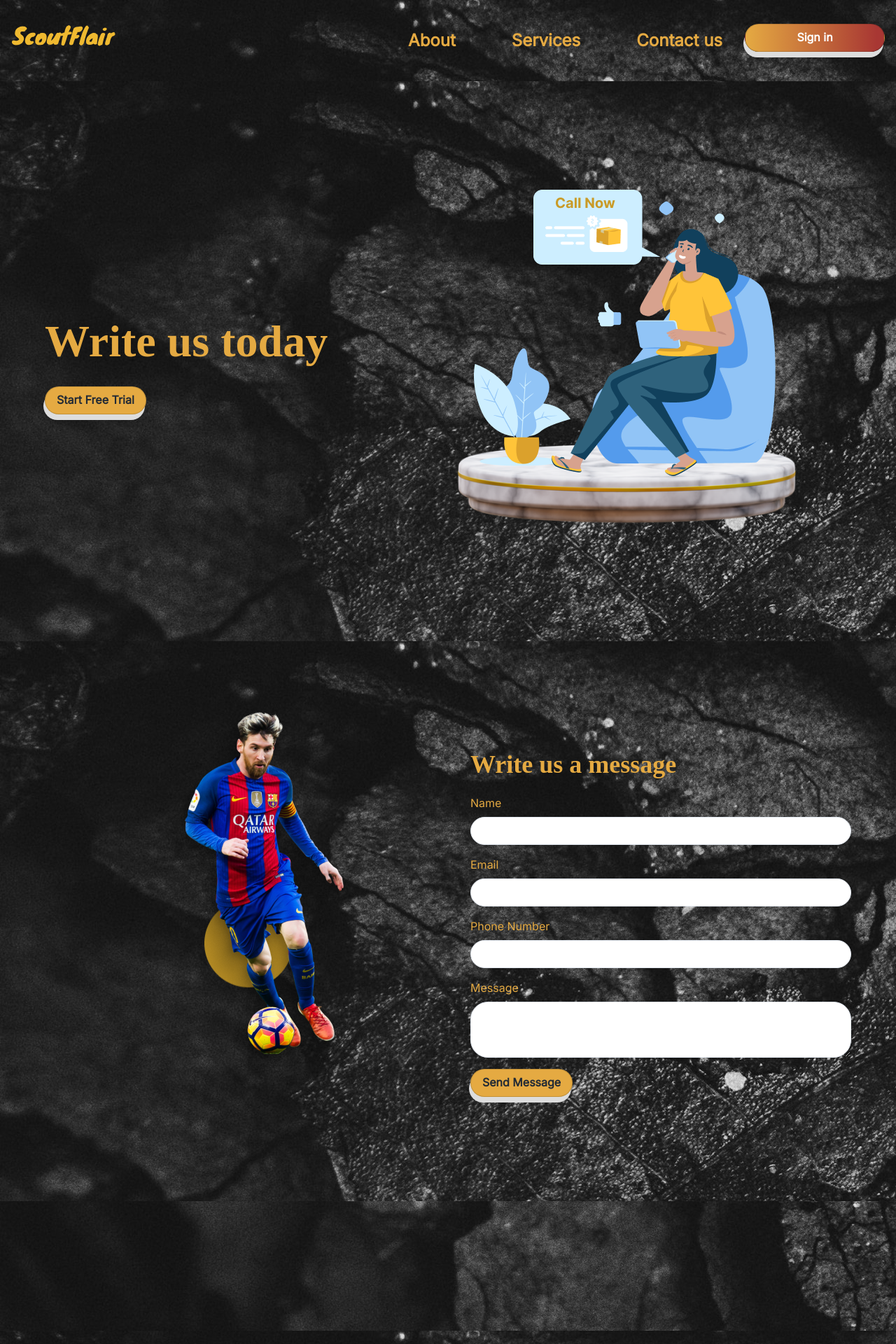
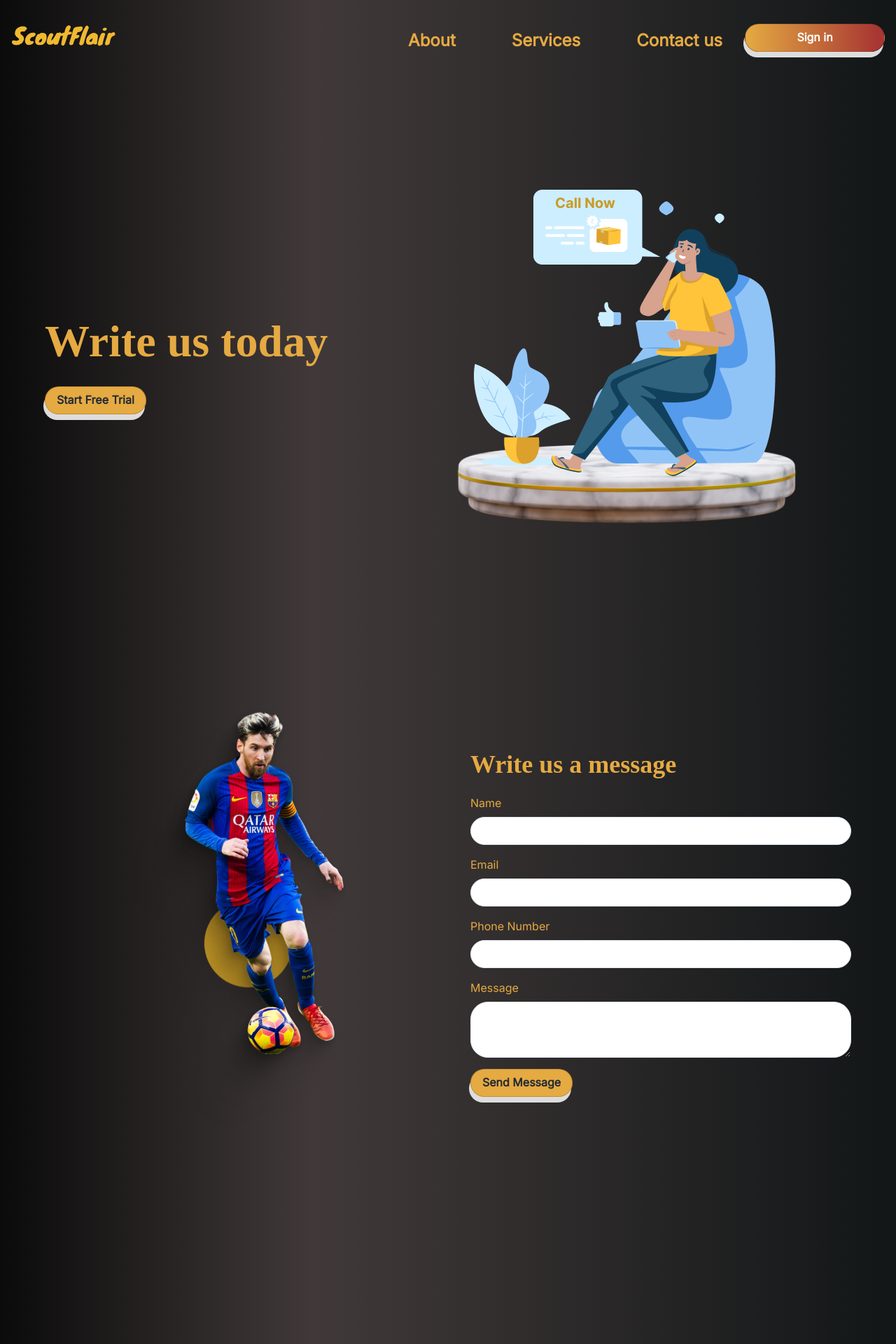
Before and after one commit to Valuegate/scout-flair-vlaue, a React (Create React App) app: page /contacts in a window 1280 px wide. Shown: the top 1920 px of the page at 70% size. Built offline with nearby package versions, Linux system fonts and the light colour scheme.

Commit message:
updates: made changes

```diff
--- a/src/componets/Faq.jsx
+++ b/src/componets/Faq.jsx
@@ -8,10 +8,10 @@ const Faq = () => {
             <Text fontFamily='Knewave' fontSize={['2.4rem','52px']} mt='1rem' fontWeight='700' color='#E5AA42' >FAQ</Text>
             <Text fontFamily='Knewave' fontWeight='700' fontSize={['1rem','25px']} color='#E5AA42' textAlign='center'>Explore common queries about ScoutFlair. Get quick answers to enhance your experience</Text>
             <Box w='full' h='100%' display='flex' alignItems='center' flexDirection={['column','row']}  justifyContent='center' mt='2rem'>
-                <Box w={['full','full','full','50%']}>
+                <Box w={['full','full','full','40%']}>
                     <Image src={quest} alt=''/>
                 </Box>
-                <Box w={['full','full','full','50%']} h='full'>
+                <Box w={['full','full','full','60%']} h='full'>
                     <Box w={['full','660px']} paddingBottom='1.5rem' paddingTop='1.5rem' borderBottom='1px solid #E5AA42'>
                         <Text fontFamily='Knewave' color='#E5AA42' fontWeight='700' fontSize={['1rem','24px']} >How can I access ScoutFlair?</Text>
                     </Box>
--- a/src/componets/Footer.jsx
+++ b/src/componets/Footer.jsx
@@ -9,7 +9,7 @@ import { Link } from 'react-router-dom'
 const Footer = () => {
   return (
     <Box w='full' h='100%' alignItems='center' mt={['','2rem']} justifyContent='center' flexDirection='column' display='flex'>
-        <Box w='85%' h='100%' borderTop='1px solid #E5AA42'  paddingTop='1.5rem' paddingBottom='1.5rem' gap='3' display='flex' flexWrap={['wrap','wrap','wrap','nowrap']} justifyContent='space-between' borderBottom='1px solid #E5AA42'>
+        <Box w='85%' h='100%' borderTop='1px solid #E5AA42' alignItems='center'  paddingTop='1.5rem' paddingBottom='1.5rem' gap='3' display='flex' flexWrap={['wrap','wrap','wrap','nowrap']} justifyContent='space-between' borderBottom='1px solid #E5AA42'>
             <Box w={['full','356px']}>
                 <Text fontFamily='Knewave' fontSize='32px' fontWeight='400' color='#E5AA42'  >ScoutFlair</Text>
                 <Text fontFamily='Knewave' fontSize={['.9rem','16px']} fontWeight='400' color='#E5AA42' >At ScoutFlair, we're passionate about football analysis. Our mission is to provide football enthusiasts, coaches, and analysts with the tools they need to unlock the game's hidden insights. Join us in redefining football analysis. Explore. Analyze. Succeed.</Text>
--- a/src/componets/ProtectedNav.jsx
+++ b/src/componets/ProtectedNav.jsx
@@ -1,11 +1,10 @@
 import React from 'react'
 import { Outlet } from 'react-router-dom'
 import Navbar from './Navbar'
-import bg from '../assets/bg.jpg'
 
 const ProtectedNav = () => {
   return (
-    <div style={{ backgroundImage: `url(${bg})`,backgroundRepeat:'repeat', fontFamily:'Knewave' }}>
+    <div style={{ background:'linear-gradient(90deg, rgba(11,11,11,1) 0%, rgba(65,57,57,1) 35%, rgba(18,22,23,1) 100%)', fontFamily:'Knewave' }}>
         <Navbar/>
         <Outlet/>
     </div>
--- a/src/pages/About.jsx
+++ b/src/pages/About.jsx
@@ -83,12 +83,12 @@ const About = () => {
         <Box w='full'h={['100%','100%','100%']}  display='flex' p='1rem' alignItems='center' justifyContent='space-betweeen' flexDirection={['column','column']}>
             <Text fontFamily='Knewave' fontSize={['2.3rem','52px']} mt='1rem' fontWeight='700'  color='#E5AA42' >What We Do</Text>
             <Text fontFamily='Knewave' fontWeight='400' fontSize={['1rem','28px']} color='#E5AA42' textAlign='center'>We solve the analytics problem</Text>
-            <Image mt='1rem' src={tri} />
+            <Image  src={tri} width='400px' height='400px'  />
        </Box>
        <Box w='full'h={['100%','100%','100%']} mt='1.5rem'  display='flex' p='1rem' alignItems='center' justifyContent='space-betweeen' flexDirection={['column','column']}>
             <Text fontFamily='Knewave' fontSize={['2.3rem','52px']} mt='1rem' fontWeight='700' color='#E5AA42' >Analyze Us</Text>
             <Text fontFamily='Knewave' fontWeight='400' fontSize='28px' color='#E5AA42' textAlign='center'>Our numbers</Text>
-            <Grid w='full' h='100%' placeItems='center' mt='2rem' p={['2rem','']} templateColumns={['repeat(1,1fr)','repeat(1,1fr)','repeat(1,1fr)','repeat(3,1fr)']} gap='9'>
+            <Grid w='full' h='100%' placeItems='center' mt='2rem' p={['2rem','']} templateColumns={['repeat(1,1fr)','repeat(1,1fr)','repeat(1,1fr)','repeat(2,1fr)']} gap='9'>
                 { detail.map((details)=>{
                 return(
                 <Box key={details.id} w={['full','402px']} h='207px' shadow='-9px 8px 0px #ddd' borderRadius='12px' bg='#E5AA42' color='#1a1818'  display='flex' p='1rem' alignItems='baseline' justifyContent='space-evenly' flexDirection='column'>
@@ -114,7 +114,7 @@ We're your trusted source for next-level football insights.</Text>
         </Box>
         <Box w='full'h={['100%','100%','100%']}  display='flex' p={['0','2rem']} alignItems='center' justifyContent='space-betweeen' flexDirection={['column','row']}>
              <Box w={['full','50%']}  position='relative' alignItems='center' justifyContent='center' display={['block','flex']} flexDirection='column' >
-                <Image src={tripic} />
+                <Image src={tripic}  />
             </Box>
             <Box w={['full','50%']} p={['0rem','2rem']}>
                 <Image mr='1rem' src={yellowcomma} position='absolute' display={['none','block','none','block']} transform={['translate(-250%,-250%)' ,'translate(-250%,-250%)','translate(-250%,-250%)','translate(-120%,0%)']} />
--- a/src/pages/Contact.jsx
+++ b/src/pages/Contact.jsx
@@ -5,12 +5,11 @@ import pic from '../assets/anyrgb 2.png'
 import pic2 from '../assets/Ellipse 75.png'
 import Cta from '../componets/Cta'
 import Footer from '../componets/Footer'
-import bg from '../assets/bg.jpg'
 
 const Contact = () => {
   return (
-     <Box w='full'h='100%' style={{ backgroundImage: `url(${bg})`,backgroundRepeat:'' }}>
-        <Box w='full'h={['100%','100%','100vh']} style={{ backgroundImage: `url(${bg})`,backgroundRepeat:'' }} display='flex' p='2rem' alignItems='center' justifyContent='space-betweeen' flexDirection={['column-reverse','row']}>
+     <Box w='full'h='100%' style={{ background:'linear-gradient(90deg, rgba(11,11,11,1) 0%, rgba(65,57,57,1) 35%, rgba(18,22,23,1) 100%)' }}>
+        <Box w='full'h={['100%','100%','100vh']} style={{ background: 'linear-gradient(90deg, rgba(11,11,11,1) 0%, rgba(65,57,57,1) 35%, rgba(18,22,23,1) 100%)' }} display='flex' p='2rem' alignItems='center' justifyContent='space-betweeen' flexDirection={['column-reverse','row']}>
             <Box w={['full','50%']} p={['0rem','2rem']}>
                 <Text fontFamily='Knewave' fontSize={['2.3rem','4rem']} fontWeight='700' color='#E5AA42' >Write us today</Text>
                 <Button _hover={{
@@ -30,7 +29,7 @@ const Contact = () => {
                 <Image src={contact} />
             </Box>
         </Box>
-         <Box w='full'h={['100%','100%','100vh']} style={{ backgroundImage: `url(${bg})`,backgroundRepeat:'' }} display='flex' p='2rem' alignItems='center' justifyContent='space-betweeen' flexDirection={['column','row']}>
+         <Box w='full'h={['100%','100%','100vh']} style={{ background: 'linear-gradient(90deg, rgba(11,11,11,1) 0%, rgba(65,57,57,1) 35%, rgba(18,22,23,1) 100%);',backgroundRepeat:'' }} display='flex' p='2rem' alignItems='center' justifyContent='space-betweeen' flexDirection={['column','row']}>
 
             <Box w={['full','50%']}  position='relative' alignItems='center' justifyContent='center' display={['none','flex']} flexDirection='column' >
                 <Image src={pic}zIndex='4' position='absolute'  />
--- a/src/pages/Login/Coach.jsx
+++ b/src/pages/Login/Coach.jsx
@@ -34,16 +34,14 @@ const Coach = () => {
     })
       .then(response => {
         setLoading(false);
-        setList(response?.data?.content);
-        console.log(response);
+        setList(response?.data);
       })
       .catch(err => {
         // toast.error(err.response.data);
-        console.log(err.response.data);
+        alert(err.response.data);
         setLoading(false);
       });
   };
-
   fetchData(); // Call the fetchData function immediately when the component mounts
 
   // eslint-disable-next-line react-hooks/exhaustive-deps
@@ -115,7 +113,7 @@ const Coach = () => {
                  {
                   list?.map((lists,index)=>{
                     return(
-                      <options key={index}>{lists}</options>
+                      <option key={index}>{lists}</option>
                     )
                   })
                  }
```
